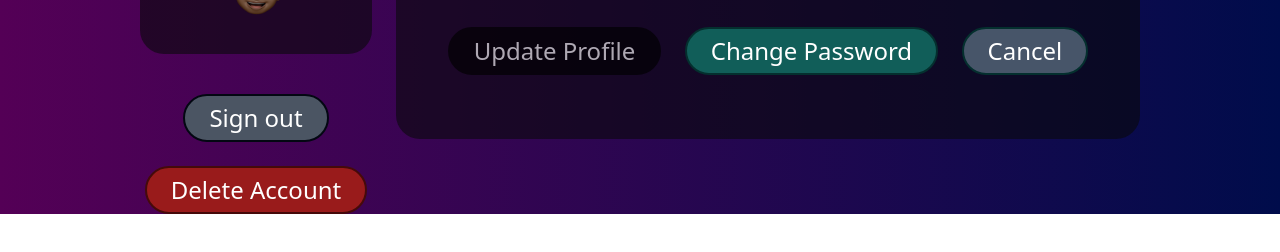
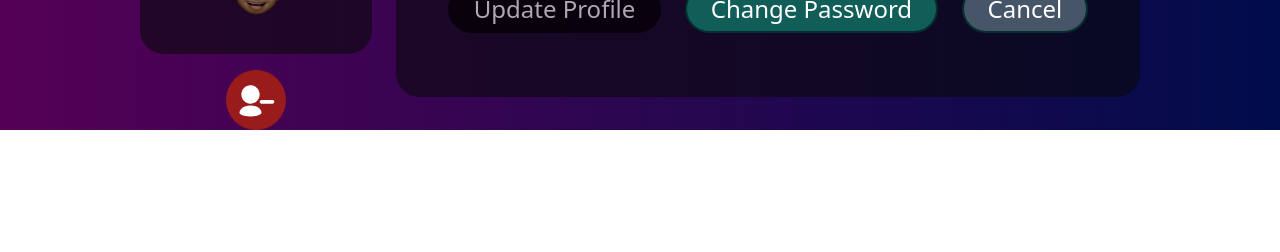
Before and after one commit to yemregumus/IntelliCycles, a React (Vite) app in the folder Frontend/: page /settings in a window 1280 px wide. Shown: the part 798-1050 px from the top of the page. After the commit the page ends 992 px from the top, so only its background shows below. Built offline with nearby package versions, Linux system fonts and the light colour scheme; no server answers; sample sign-in values are in the browser's storage.

Commit message:
user delete button added as icon with additional alert

```diff
--- a/Frontend/src/pages/ProfileSettings.jsx
+++ b/Frontend/src/pages/ProfileSettings.jsx
@@ -8,6 +8,7 @@ import avatar4 from '../assets/avatar4.png';
 import avatar5 from '../assets/avatar5.png';
 import { useNavigate } from 'react-router-dom';
 import { getUserIdFromToken, getToken, removeToken } from '../utils/auth';
+import { TiUserDelete } from "react-icons/ti";
 import {toast} from 'react-hot-toast';
 import PasswordDialog from '../components/PasswordDialog';
 
@@ -56,6 +57,12 @@ function ProfileSettings() {
         };
         fetchUser();
     }, []);
+
+    const handleDelete = () => {
+        if (window.confirm('Are you sure you want to delete your account?')) {
+            // navigate('/');
+        }
+    };
 
     const handleSubmit = async (e) => {
         e.preventDefault();
@@ -111,8 +118,8 @@ function ProfileSettings() {
                     </div>
                 </Container>
                 <Col className="flex flex-column justify-between">
-                                <Button type="button" className="bg-gray-600 border-gray-950 hover:bg-gray-800 border-2 transition duration-150 text-2xl rounded-full mx-auto my-4 px-4" onClick={() => {removeToken();navigate('/')}}>Sign out</Button>
-                                <Button type="button" className="bg-red-800 hover:bg-red-950 border-2 border-red-950 transition duration-150 text-2xl rounded-full mx-auto px-4">Delete Account</Button>
+                    {/* <Button type="button" className="bg-red-800 hover:bg-red-950 border-2 border-red-950 transition duration-150 text-2xl rounded-full mx-auto px-4">Delete Account</Button> */}
+                    <TiUserDelete className="bg-red-800 hover:bg-red-950 hover:border-2 hover:border-blue-500 hover-transition duration-150 p-2 rounded-full mx-auto" color="white" size={60} onClick={handleDelete} />
                 </Col>
             </Col>
             <Col md={9} className='max-w-3/6'>
```
